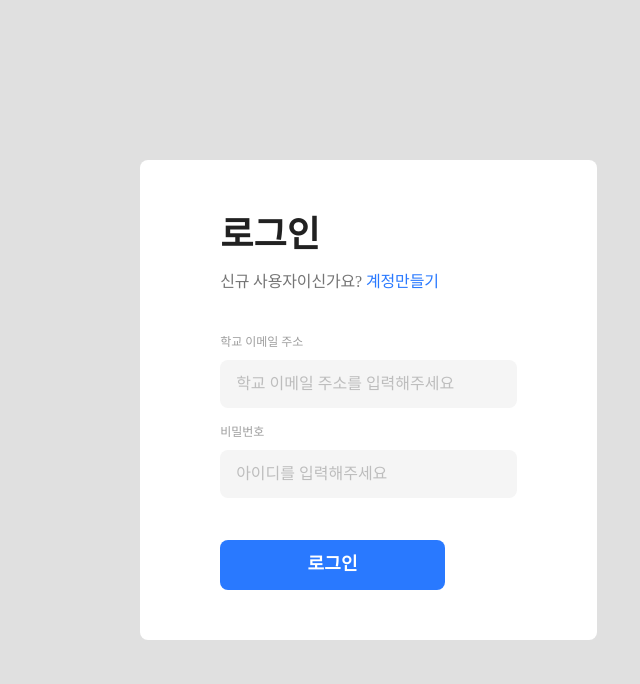
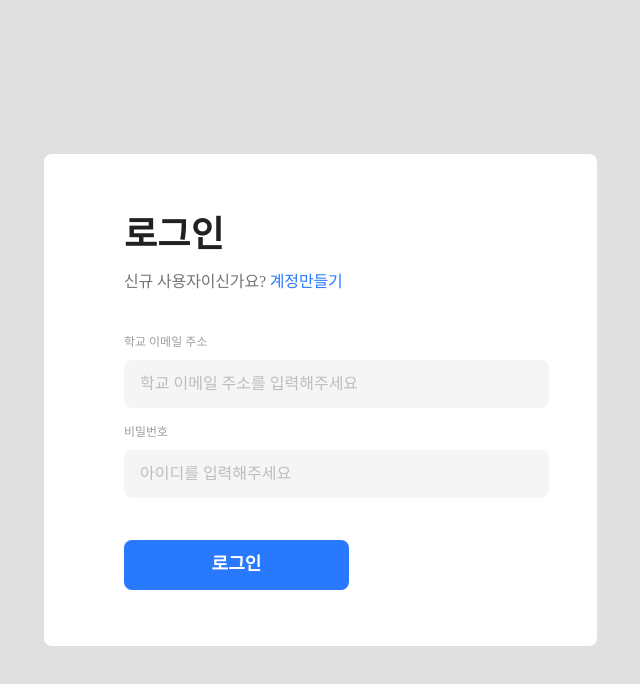
Before and after one commit to Bamdoliro/stupetition, a React (Create React App) app: page /login in a window 1280 px wide. Shown: the top 684 px of the page, without its empty margins (468-1108 px from the left). Built offline with nearby package versions, Linux system fonts and the light colour scheme; no server answers.

Commit message:
CHORE :: auth style 변경

```diff
--- a/src/components/auth/Join/style.ts
+++ b/src/components/auth/Join/style.ts
@@ -19,7 +19,7 @@ export const Wrap = styled.div`
   flex-direction: column;
   justify-content: center;
   padding-left: 146px;
-  width: 56%;
+  width: 798px;
   height: 100%;
   background-color: ${color.white};
 `;
--- a/src/components/auth/Login/style.ts
+++ b/src/components/auth/Login/style.ts
@@ -21,8 +21,8 @@ export const LoginBox = styled.div`
   display: flex;
   flex-direction: column;
   justify-content: center;
-  width: 42.9%;
-  height: 60%;
+  width: 553px;
+  height: 492px;
   background-color: ${color.white};
   border-radius: 8px;
   padding: 80px;
@@ -48,4 +48,5 @@ export const InputWrap = styled.div`
   flex-direction: column;
   margin: 42px 0px;
   gap: 18px;
+  width: 425px;
 `;
```
